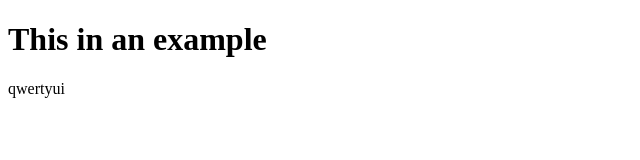
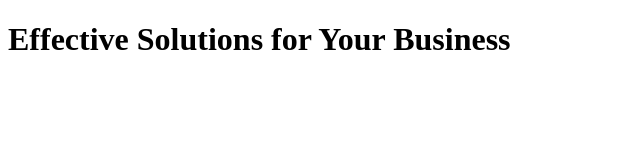
Before and after one commit to Stepan-Parobok/goit-markup-hw-01, a plain HTML site: page index.html in a window 1280 px wide. Shown: the whole page, without its empty margins (0-640 px from the left). Drawn offline with Linux system fonts and the light colour scheme.

Commit message:
changes check

```diff
--- a/index.html
+++ b/index.html
@@ -6,7 +6,7 @@
     <title>Document</title>
 </head>
 <body>
-    <h1>This in an example</h1>
-    <p>qwertyui</p>
+    <h1>Effective Solutions for Your Business</h1>
+
 </body>
 </html>
```
